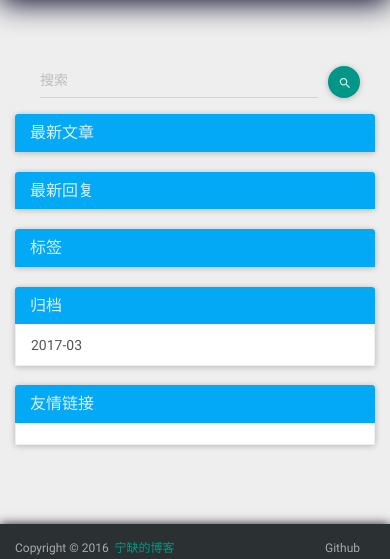
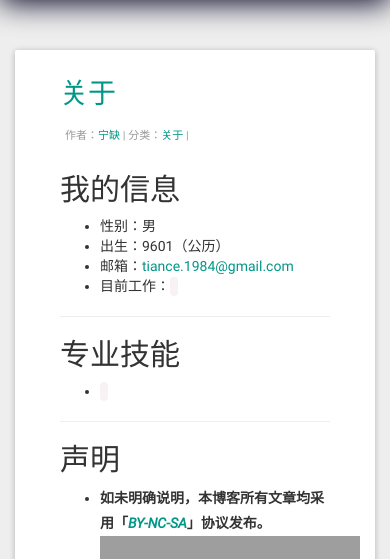
Before and after one commit to tiancegit/My_blog, a Flask app: page /about in a window 390 px wide. Shown: the part 50-609 px from the top of the page. Run offline with Flask 2, Linux system fonts and the light colour scheme; data that the repository does not hold is empty; parts of the project's set-up code (start-up, migrations or seed data) failed here and were passed over; some libraries are stand-ins or nearby versions; grey boxes are pictures that could not be loaded.

Commit message:
add about page and music page and tags

```diff
--- a/app/main/forms.py
+++ b/app/main/forms.py
@@ -1,6 +1,6 @@
 # -*- coding: utf-8 -*-
 from flask_wtf import FlaskForm
-from wtforms import StringField, TextAreaField, SelectMultipleField, ValidationError, SubmitField
+from wtforms import StringField, TextAreaField, SelectField, ValidationError, SubmitField
 from wtforms.validators import DataRequired, length, Email, Regexp, Optional
 from ..moudle import Post
 
@@ -9,6 +9,7 @@
     title = StringField(u'标题', validators=[DataRequired(message=u'这个字段是必填项'), length(max=255)])
     short_title = StringField(u'英文短标题', validators=[DataRequired(message=u'这个字段是必填项'), length(max=255)])
     tags = StringField(u"标签", validators=[DataRequired(message=u'这个字段是必填项')])
+    category = SelectField(u'选择分类', choices=[('技术', '技术'), ('杂谈', '杂谈')], validators=[DataRequired(message=u'这个字段是必选项')])
     body = TextAreaField(u'文章内容', validators=[DataRequired()])
     submit = SubmitField(u'提交')
 
--- a/app/main/views.py
+++ b/app/main/views.py
@@ -41,25 +41,25 @@
     form = PostForm()
     if form.validate_on_submit():
         tags_list = []
-        category_list = form.tags.data.split(',')
+        form_tags_list = form.tags.data.split(',')
         # 如果已经有这个分类就不用创建
-        for t in category_list:
+        for t in form_tags_list:
             tag = Tags.query.filter_by(name=t).first()
             if tag is None:
                 tag = Tags()
                 tag.name = t
-                #  tag.save()
             tags_list.append(tag)
-
         post = Post(title=form.title.data,
                     body=form.body.data,
                     short_title=form.short_title.data,
-                    tags=tags_list)
+                    tags=tags_list,
+                    # category.data 是一个list[tuple()]的结构，所以需要切片。
+                    category=form.category.data)
         db.session.add(post)
         db.session.commit()
         db.session.rollback()
         flash(u'文章已经保存.', 'success')
-        return redirect('mian.index')
+        return redirect(url_for('main.index'))
     return render_template('writer.html', form=form)
 
 
@@ -196,22 +196,36 @@
         page, per_page=current_app.config['BLOG_POSTS_PER_PAGE'],
         error_out=False)
     posts = pagination.items
-    return render_template('post-all.html', posts=posts, pagination=pagination, tag_or_time=u'%s标签下的文章' % tag_name)
+    return render_template('post-all.html', posts=posts, pagination=pagination, tag_or_time=u'%s 标签下的文章' % tag_name)
 
 @main.route('/tech')
 def tech():
-    return ''
+    page = request.args.get('page', type=int)
+    pagination = Post.query.filter_by(category=u'技术').order_by(
+        Post.timestamp.desc()).paginate(
+        page, per_page=current_app.config['BLOG_POSTS_PER_PAGE'],
+        error_out=False)
+    posts = pagination.items
+    print posts
+    return render_template('post-all.html', posts=posts, pagination=pagination, tag_or_time=u'技术 分类下的文章' )
+
 
 @main.route('/isay')
 def isay():
-    return 'isay'
+    page = request.args.get('page', type=int)
+    pagination = Post.query.filter_by(category=u'杂谈').order_by(
+        Post.timestamp.desc()).paginate(
+        page, per_page=current_app.config['BLOG_POSTS_PER_PAGE'],
+        error_out=False)
+    posts = pagination.items
+    return render_template('post-all.html', posts=posts, pagination=pagination, tag_or_time=u'杂谈 分类下的文章')
 
 
 @main.route('/music')
 def music():
-    return 'music'
+    return render_template('music.html')
 
 
 @main.route('/about')
 def about():
-    return render_template('about.html', current_time=datetime.utcnow())
+    return render_template('about.html')
--- a/app/moudle.py
+++ b/app/moudle.py
@@ -104,6 +104,7 @@
     body_html = db.Column(db.Text)
     comments = db.relationship('Comment', backref='post', lazy='dynamic')
     tags = db.relationship('Tags', secondary=registrations, backref=db.backref('posts', lazy='dynamic'), lazy='dynamic')
+    category = db.Column(db.String(64))
 
     # 处理body字段变化的函数
     @staticmethod
--- a/app/templates/about.html
+++ b/app/templates/about.html
@@ -4,4 +4,36 @@
 {% block title %}宁缺のblog{% endblock %}
 
 {% block page_content %}
+    <div class="col-md-9">
+        <div class="panel panel-default">
+            <div class="panel-body">
+                <h3 class="post-title"><a href="{{ url_for('main.music') }}" target="_blank">关于</a></h3>
+                <div class="post-meta">
+                    <span>作者：<a href="{{ url_for('main.index') }}" target="_blank">宁缺</a> | </span>
+                    <span>分类：<a href="{{ url_for('main.music') }}">关于</a> | </span>
+                    {#                    <span>时间：{{ moment(post.timestamp).format("YYYY-MM-DD HH:mm:ss") }} | </span>#}
+                    {#                    <span>评论：<a href="#">{{ post.comments.count() }} 评论</a> </span>#}
+                </div>
+                <div class="post-content">
+                    <h2>我的信息</h2>
+                    <ul>
+                        <li>性别：男</li>
+                        <li>出生：9601（公历）</li>
+                        <li>邮箱：<a href="mailto:tiance.1984@gmail.com">tiance.1984@gmail.com</a></li>
+                        <li>目前工作：<code></code></li>
+                    </ul>
+                    <hr />
+                    <h2>专业技能</h2>
+                    <ul>
+                        <li><code></code></li>
+                    </ul>
+                    <hr />
+                    <h2>声明</h2>
+                    <ul>
+                        <li><p><strong>如未明确说明，本博客所有文章均采用「<i><a href="http://creativecommons.org/licenses/by-nc-sa/3.0/cn/ " target='_blank'>BY-NC-SA</a></i>」协议发布。</strong><img alt="知识共享许可协议" style="border-width:0" src="https://i.creativecommons.org/l/by-nc-sa/3.0/cn/88x31.png" /></p></li>
+                    </ul>
+                </div>
+            </div>
+        </div>
+    </div>
 {% endblock %}
--- a/app/templates/index.html
+++ b/app/templates/index.html
@@ -19,7 +19,7 @@
                     <h3 class="post-title"><a href="{{ url_for('main.post', year=post.timestamp.year | int, month=post.timestamp.month | int, day=post.timestamp.day | int, short_title=post.short_title) }}" target="_blank">{{ post.title }}</a></h3>
                     <div class="post-meta">
                         <span>作者：<a href="{{ url_for('main.index') }}" target="_blank">宁缺</a> | </span>
-                        <span>分类：<a href="{{ url_for('main.tech') }}">技术</a> | </span>
+                        <span>分类：<a href="{{ url_for('main.tech') }}">{{ post.category }}</a> | </span>
                         <span>时间：{{ moment(post.timestamp).format("YYYY-MM-DD HH:mm:ss") }} | </span>
                         <span>评论：<a href="#">{{ post.comments.count() }} 评论</a> </span>
                     </div>
--- a/app/templates/post-all.html
+++ b/app/templates/post-all.html
@@ -20,7 +20,7 @@
                     <h3 class="post-title"><a href="{{ url_for('main.post', year=post.timestamp.year | int, month=post.timestamp.month | int, day=post.timestamp.day | int, short_title=post.short_title) }}" target="_blank">{{ post.title }}</a></h3>
                     <div class="post-meta">
                         <span>作者：<a href="{{ url_for('main.index') }}" target="_blank">宁缺</a> | </span>
-                        <span>分类：<a href="{{ url_for('main.tech') }}">技术</a> | </span>
+                        <span>分类：<a href="{{ url_for('main.tech') }}">{{ post.category }}</a> | </span>
                         <span>时间：{{ moment(post.timestamp).format("YYYY-MM-DD HH:mm:ss") }} | </span>
                         <span>评论：<a href="#">{{ post.comments.count() }} 评论</a> </span>
                     </div>
--- a/app/templates/post.html
+++ b/app/templates/post.html
@@ -18,7 +18,7 @@
                 <h3 class="post-title"><a href="{{ url_for('main.post', year=post.timestamp.year | int, month=post.timestamp.month | int, day=post.timestamp.day | int, short_title=post.short_title) }}" target="_blank">{{ post.title }}</a></h3>
                 <div class="post-meta">
                     <span>作者：<a href="{{ url_for('main.index') }}" target="_blank">宁缺</a> | </span>
-                    <span>分类：<a href="{{ url_for('main.tech') }}">技术</a> | </span>
+                    <span>分类：<a href="{{ url_for('main.tech') }}">{{ post.category }}</a> | </span>
                     <span>时间：{{ moment(post.timestamp).format("YYYY-MM-DD HH:mm:ss") }} | </span>
                     <span>评论：<a href="#">{{ post.comments.count() }} 评论</a> </span>
                 </div>
```
Also changed, not shown: app/templates/auth/change_password.html (+12 -5 lines), app/templates/auth/login.html (+9 -3 lines), app/templates/auth/register.html (+14 -9 lines), app/templates/auth/reset_password.html (+12 -5 lines), app/templates/music.html (added, +33 -0 lines), app/templates/writer.html (+6 -1 lines).
